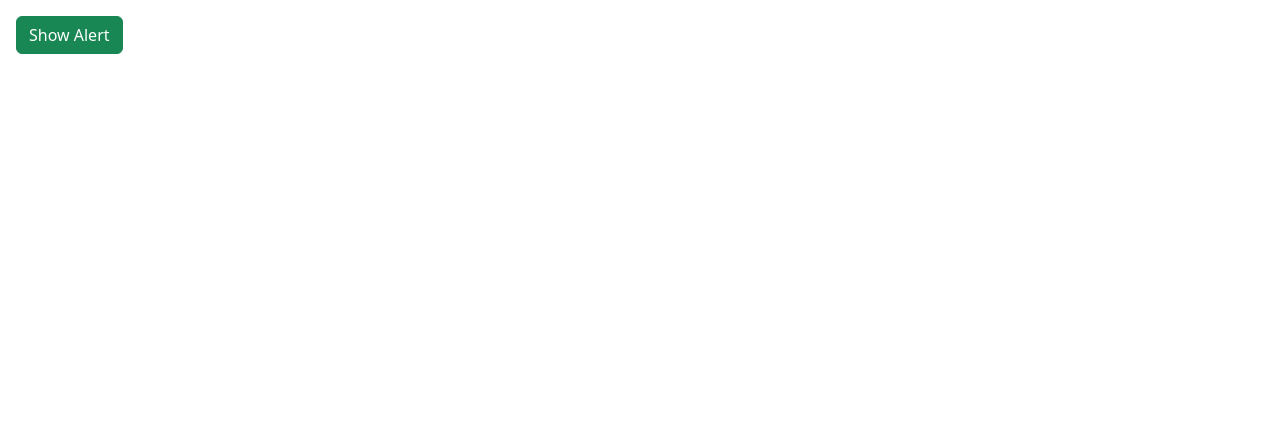
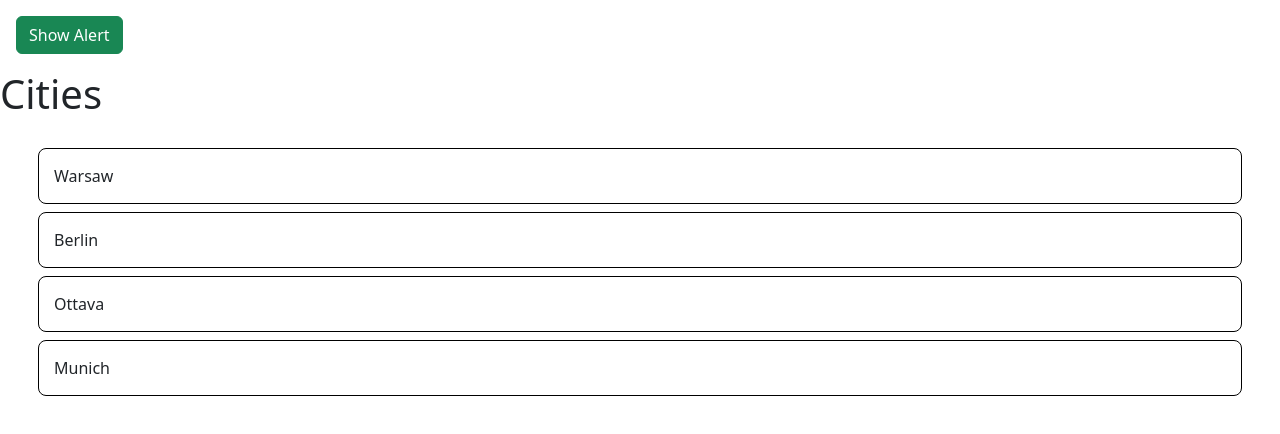
Before and after one commit to muminDev/PracticeWithReact, a React (Vite) app in the folder reactwithmosh/: page / in a window 1280 px wide. Shown: the top 434 px of the page. Built offline with nearby package versions, Linux system fonts and the light colour scheme.

Commit message:
react icons installed

```diff
--- a/package.json
+++ b/package.json
@@ -1,6 +1,7 @@
 {
   "dependencies": {
     "bootstrap": "^5.3.2",
+    "react-icons": "^4.7.1",
     "styled-components": "^6.1.1"
   }
 }
--- a/reactwithmosh/src/App.tsx
+++ b/reactwithmosh/src/App.tsx
@@ -1,8 +1,10 @@
 import { useState } from "react";
-import Alert from "./components/alert.tsx";
-import Button from "./components/buttons.tsx";
+import Alert from "./components/Alert.tsx";
+import Button from "./components/Buttons.tsx";
+import Listgroup from "./components/ListGroup.tsx";
 
 function App() {
+  const items = ["Warsaw", "Berlin", "Ottava", "Munich"];
   const [alertVisibility, setAlertVisibility] = useState(false);
   return (
     <div>
@@ -18,6 +20,7 @@ function App() {
           setAlertVisibility(true);
         }}
       />
+      <Listgroup items={items} heading="Cities" />
     </div>
   );
 }
--- a/reactwithmosh/src/components/ListGroup.tsx
+++ b/reactwithmosh/src/components/ListGroup.tsx
@@ -1,33 +1,38 @@
-import { useState } from "react";
+import styled from "styled-components";
+
+// styling componenets
+const List = styled.ul`
+  margin: 30px;
+  padding: 0px;
+  border: none;
+`;
+
+const ListItems = styled.li`
+  padding: 15px;
+  list-style: none;
+  border: solid 1px black;
+  margin: 8px;
+  border-radius: 8px;
+
+  &:hover {
+    background-color: lightgray; /* Define the style changes on hover */
+    cursor: pointer; /* Optional: Change cursor on hover */
+  }
+`;
 
 interface Props {
   items: string[];
   heading: string;
-  onSelectItem: (item: string) => void;
 }
 
-function Listgroup({ items, heading, onSelectItem }: Props) {
-  const [selectedItem, setSelectedItem] = useState(-1);
-  const renderedList = items.map((item, index) => (
-    <li
-      key={index}
-      className={
-        selectedItem === index ? "list-group-item active" : "list-group-item"
-      }
-      onClick={() => {
-        setSelectedItem(index);
-        onSelectItem(item);
-      }}
-    >
-      {item}
-    </li>
-  ));
+function Listgroup({ items, heading }: Props) {
+  const renderedList = items.map((item) => <ListItems>{item}</ListItems>);
 
   return (
     <>
       <h1>{heading}</h1>
       {items.length === 0 && <p>no items found</p>}
-      <ul className="list-group">{renderedList}</ul>
+      <List>{renderedList}</List>
     </>
   );
 }
```
Also changed, not shown: 1 other file (tests, documents, lock files or other folders).
